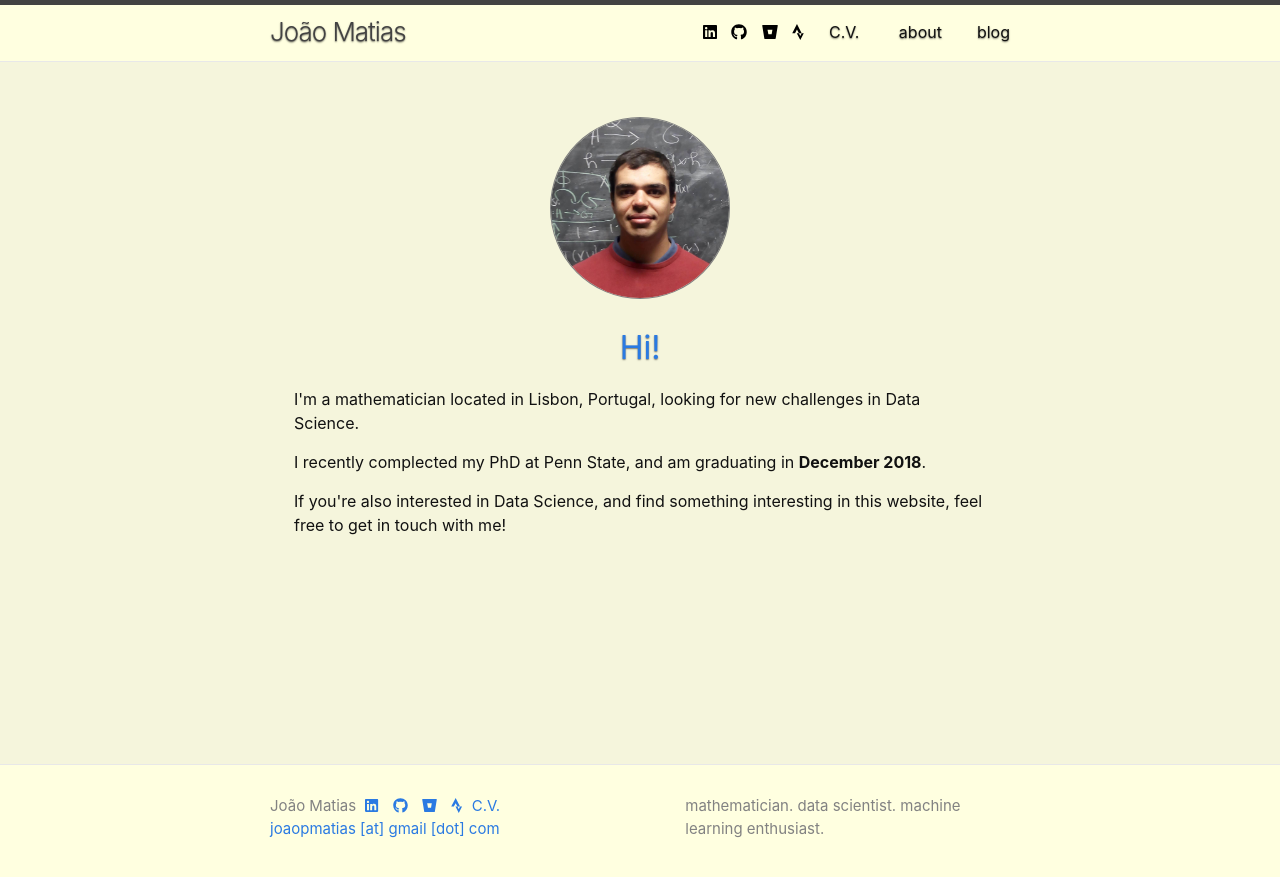
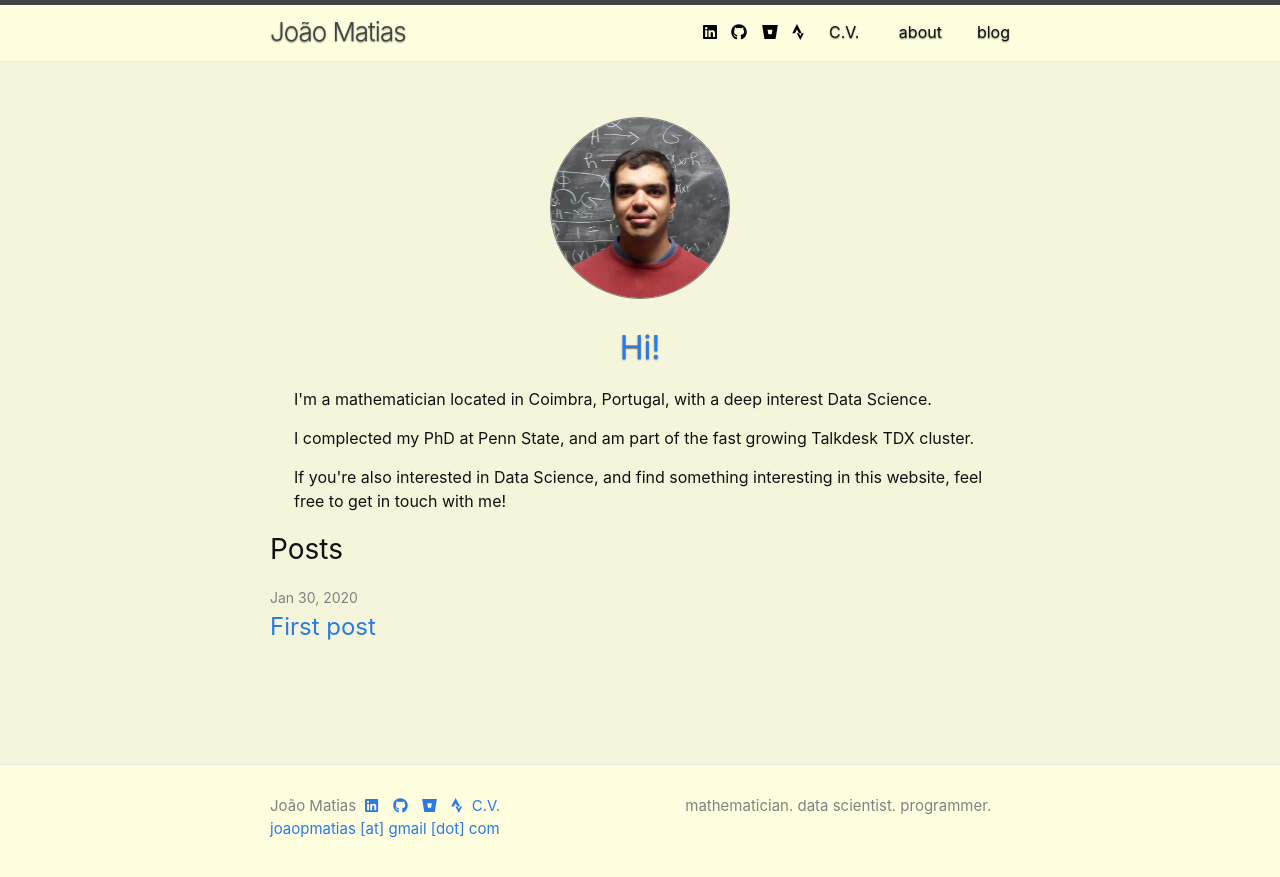
Before and after one commit to joaopmatias/joaopmatias.github.io, a Jekyll site: the page built from index.md, in a window 1280 px wide. Shown: the top 877 px of the page. Built offline with Jekyll 4.4.1, drawn with Linux system fonts in a browser that asks for light colours.

Commit message:
First post. Update front page.

```diff
--- a/_config.yml
+++ b/_config.yml
@@ -17,7 +17,7 @@ title: João Matias
 author: João Matias
 email: joaopmatias [at] gmail [dot] com
 description: >- # this means to ignore newlines until "baseurl:"
-   mathematician. data scientist. machine learning enthusiast.
+   mathematician. data scientist. programmer.
 #  Write an awesome description for your new site here. You can edit this
 #  line in _config.yml. It will appear in your document head meta (for
 #  Google search results) and in your feed.xml site description.
--- a/index.md
+++ b/index.md
@@ -12,8 +12,8 @@ layout: home
 	</div>
 	<div>
 	  <h2 class="centered greet">Hi!</h2>
-		  <p class="lead">I'm a mathematician located in Lisbon, Portugal, looking for new challenges in  Data Science.</p>
-		  <p class="intro">I recently complected my PhD at Penn State, and am graduating in <b>December 2018</b>.</p>
+		  <p class="lead">I'm a mathematician located in Coimbra, Portugal, with a deep interest Data Science.</p>
+		  <p class="intro">I complected my PhD at Penn State, and am part of the fast growing Talkdesk TDX cluster.</p>
 		  <p>If you're also interested in Data Science, and find something interesting in this website, feel free to get in touch with me!</p>
 	</div>
 </div>
```
Also changed, not shown: _posts/2020-01-30-first-post.md (added, +12 -0 lines), blog.md (+1 -1 lines).
